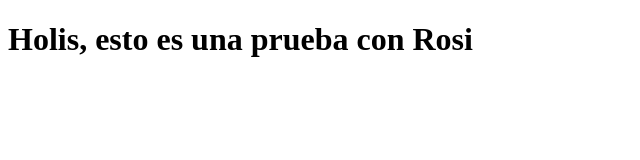
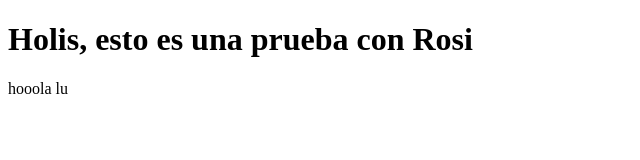
Before and after one commit to lucianazara/tequenio---branch, a plain HTML site: page index.html in a window 1280 px wide. Shown: the full height of the page, 0-640 px from the left. Drawn offline with Linux system fonts and the light colour scheme.

Commit message:
agregue una etiqueta p

```diff
--- a/index.html
+++ b/index.html
@@ -8,5 +8,6 @@
 </head>
 <body>
     <h1>Holis, esto es una prueba con Rosi</h1>
+    <p>hooola lu</p>
 </body>
 </html>
```
